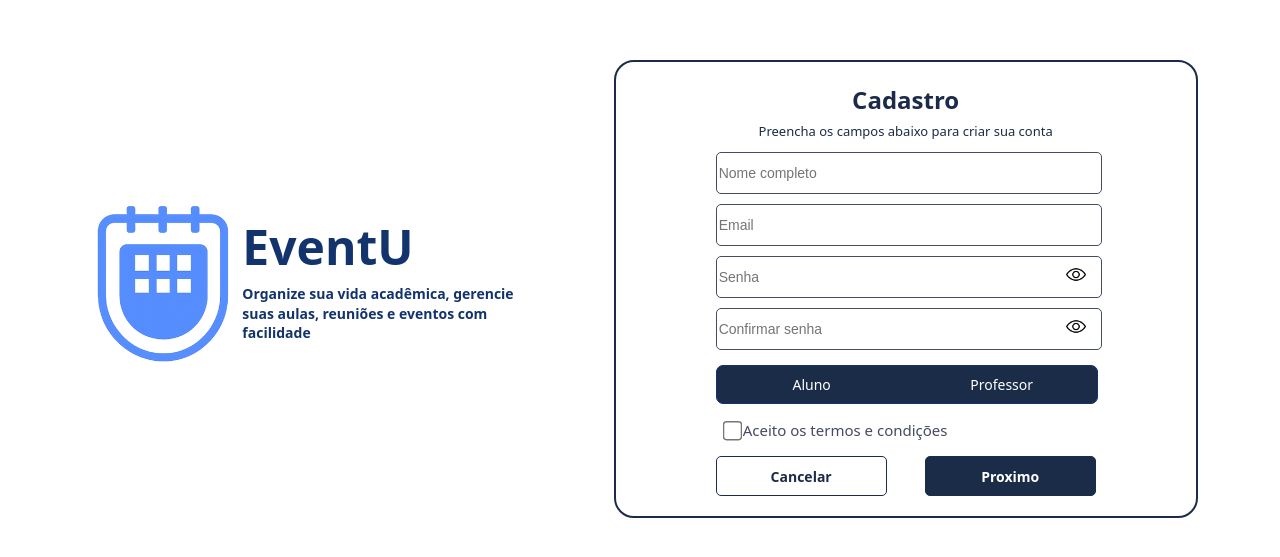
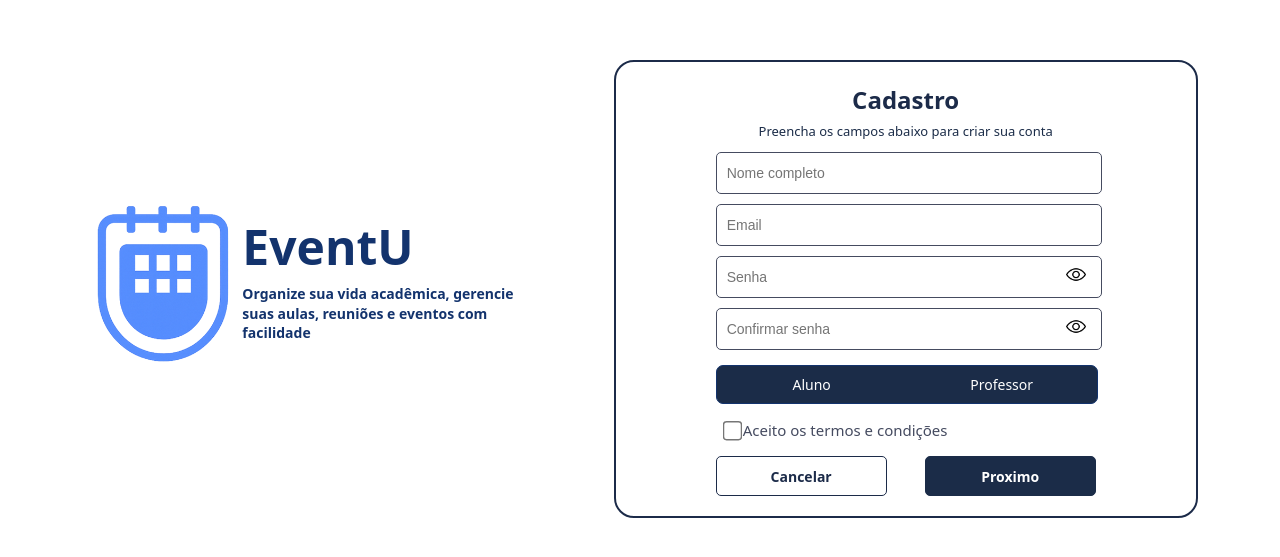
Before and after one commit to Lyedson-sr/EventU_Front, a React (Vite) app: page /register in a window 1280 px wide. Shown: the part 111-668 px from the top of the page. Built offline with nearby package versions, Linux system fonts and the light colour scheme.

Commit message:
arrumei os textos de imput da tela de login e uma barra no caminho de autenticacao

```diff
--- a/src/api/authApi.js
+++ b/src/api/authApi.js
@@ -29,7 +29,7 @@ export function forgotPasswordRequest(email) {
 }
 
 export function activateAccountRequest(email, code) {
-    return httpClient('auth/activate-account/', {
+    return httpClient('/auth/activate-account/', {
       method: "POST",
       body: JSON.stringify({ email, code })
     });
--- a/src/pages/login/Register.css
+++ b/src/pages/login/Register.css
@@ -42,6 +42,7 @@
   color: #454B60;
   background-color: #fff;
   font-size: 14px;
+  text-indent: 8px;
 }
 
 
--- a/src/pages/login/login.css
+++ b/src/pages/login/login.css
@@ -78,6 +78,7 @@ body {
   color: #454B60;
   background-color: #fff;
   font-size: 14px;
+  text-indent: 8px;
 }
 
 
```
